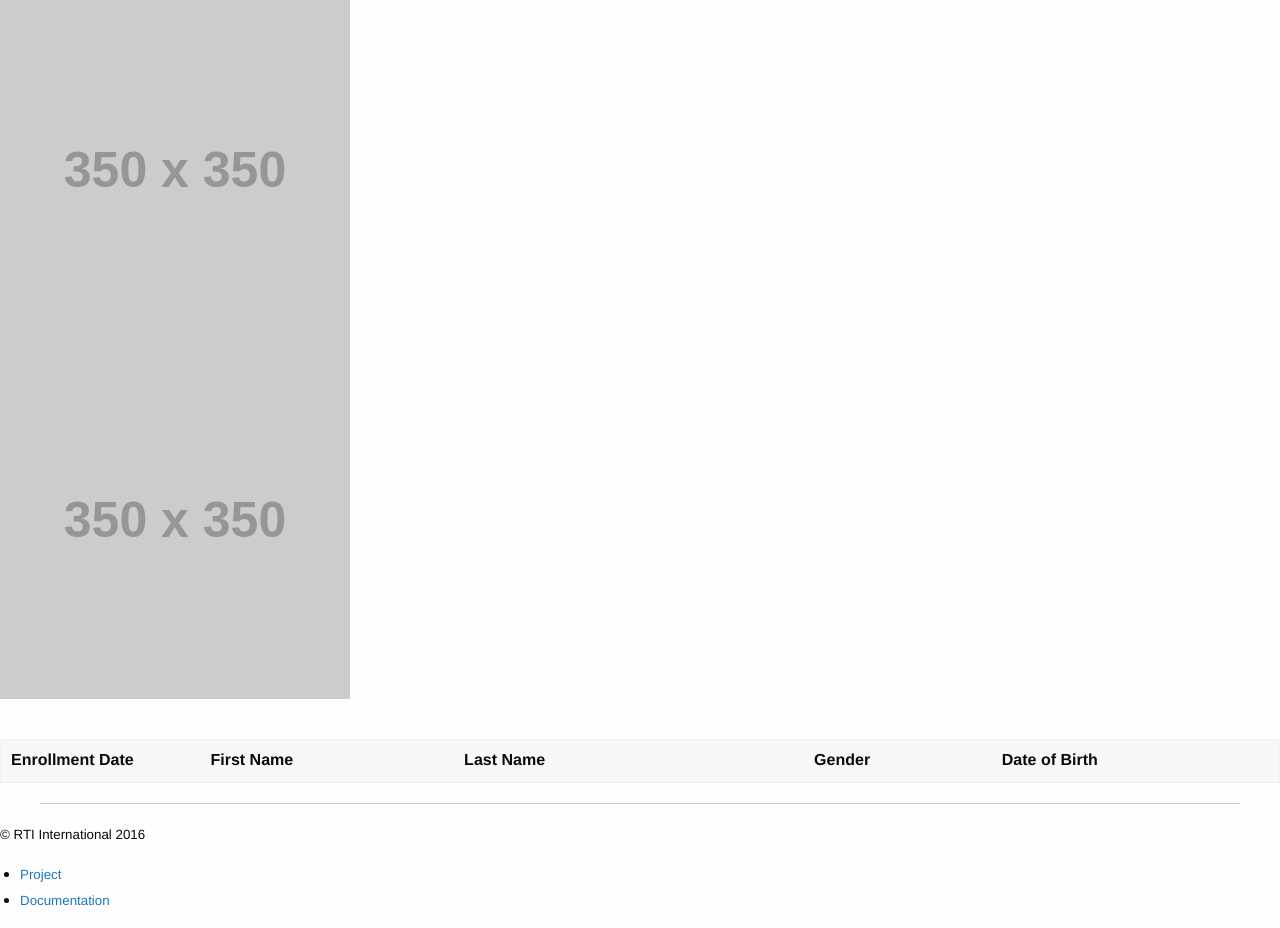
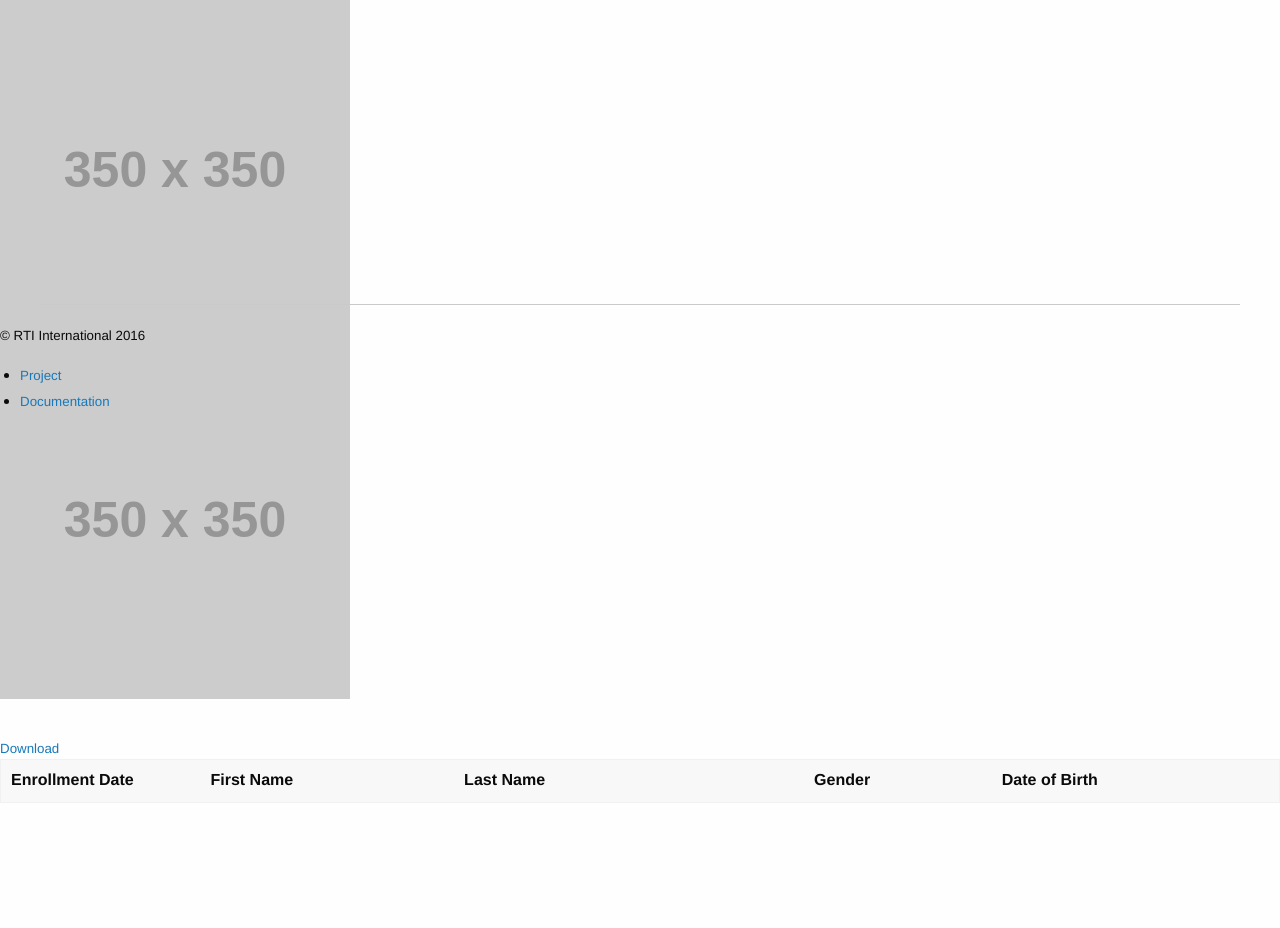
Before and after one commit to RTIInternational/researchnet, a Django app: page /enrollments/ in a window 1280 px wide. Shown: the part 416-1344 px from the top of the page. After the commit the page ends 1219 px from the top, so only its background shows below. Run offline with Django 3.2, Linux system fonts and the light colour scheme; the visitor is signed in with stand-in values (Sample User, id 1); grey boxes labelled with a size stand in for pictures from a placeholder-image service; data that the repository does not hold is empty; some libraries are stand-ins or nearby versions.

Commit message:
clean up krft on dashboard

```diff
--- a/researchnet/dashboard/static/dashboard.css
+++ b/researchnet/dashboard/static/dashboard.css
@@ -20,3 +20,12 @@ footer p, .footer-menu {
 #chart-hist-spend {
   margin-top: 15px;
 }
+
+footer {
+
+position: fixed;
+bottom: 0;
+width: 100%;
+height: 100px; /* choose any height */
+
+}
--- a/researchnet/dashboard/templates/participant.html
+++ b/researchnet/dashboard/templates/participant.html
@@ -13,7 +13,6 @@
   <div class="row" >
     <div class="main_display">
         <div class="large-6 columns">
-          <div id="chart-hist-spend"></div>
           	<img src="https://placehold.it/350x350">
         </div>
         <div class="large-6 columns">
@@ -24,7 +23,12 @@
 
 
   <div class="row main_table">
-      <table width="100%">
+
+  	  <div class="export_link right">
+        <i class="fi-download"></i> <a href="/export_enrollees">Download</a>
+      </div>
+
+      <table width="100%" class="hover">
       <thead>
         <tr>
           <th width="200">Enrollment Date</th>
```
Also changed, not shown: researchnet/core/static/login.css (added, +56 -0 lines), researchnet/core/templates/registration/login.html (+6 -33 lines).
